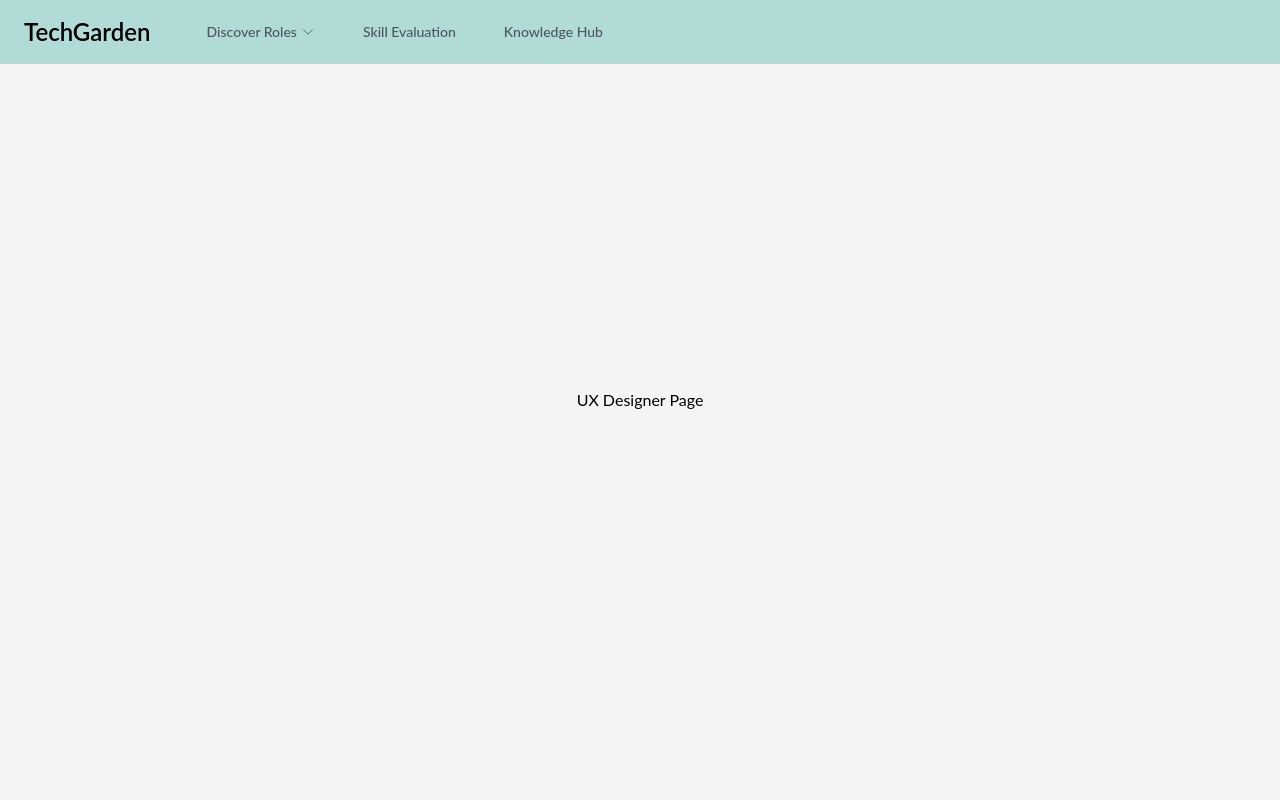
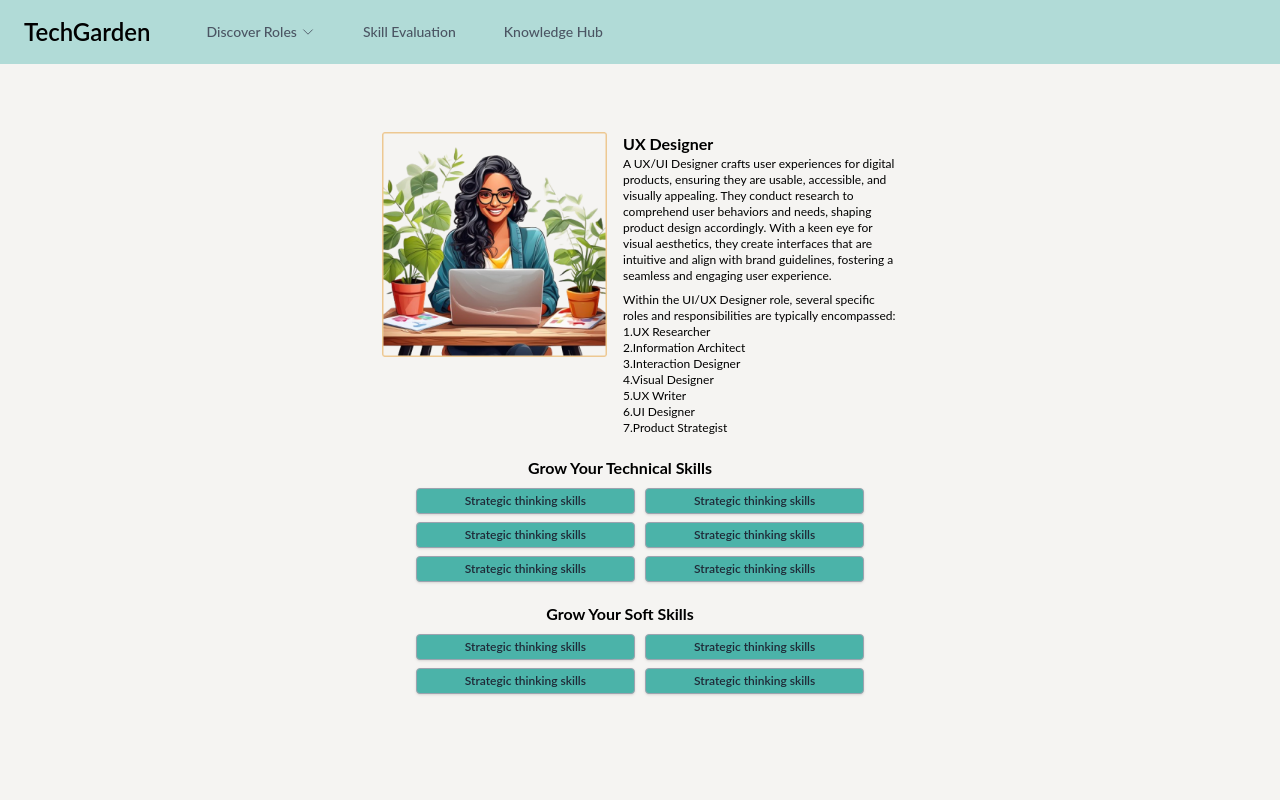
Before and after one commit to cherryontech/TechGarden, a React (Create React App) app: page /ux-designer in a window 1280 px wide. Shown: the top 800 px of the page. Built offline with nearby package versions, Linux system fonts and the light colour scheme; the HTML template or start-up script is replaced by a standard one.

Commit message:
Added UX Designer Learn More Page

```diff
--- a/src/pages/positions/UXDesginer.js
+++ b/src/pages/positions/UXDesginer.js
@@ -1,9 +1,94 @@
-
+import './UXDesigner.css';
+import uxImage from "../../assets/ux_role.png";
 
 
 function UXDesginer() {
     return (
-      <h1>UX Designer Page</h1>
+      <div className="container">
+      <div className="containerTwo">
+        <div className="roles-image">
+          <img src={uxImage} alt="UX Role" className="role-image" />
+        </div>
+      </div>
+
+
+      <div className="containerOne">
+        <div className="font-bold roles-title text-md  ">UX Designer</div>
+        <div className="text-xs roles-sum">
+          A UX/UI Designer crafts user experiences for digital products, ensuring they are usable, accessible, and visually appealing. They conduct research to comprehend user behaviors and needs, shaping product design accordingly. With a keen eye for visual aesthetics, they create interfaces that are intuitive and align with brand guidelines, fostering a seamless and engaging user experience.
+      </div>
+      <div className=" text-xs roles-list mt-2">Within the UI/UX Designer role, several specific roles and responsibilities are typically encompassed:</div>
+
+      <div className="roles-list1 text-xs">
+      <div className="text-xs">1.UX Researcher</div>
+        <div className="text-xs">2.Information Architect</div>
+        <div className="text-xs">3.Interaction Designer</div>
+        <div className="text-xs">4.Visual Designer</div>
+        <div className="text-xs">5.UX Writer</div>
+        <div className="text-xs">6.UI Designer</div>
+        <div className="text-xs">7.Product Strategist</div></div>
+        </div>
+
+
+        <div className="containerthree">
+        <div className="skill-title text-md mr-10 mt-3 font-bold">Grow Your Technical Skills</div>
+        </div>
+
+
+        <div className="containerfour">
+        <button className="bg-tropical-cyan text-gray-800 text-xs font-semibold py-1 px-12 border border-gray-400 rounded shadow">
+            Strategic thinking skills
+          </button>
+          <button className="bg-tropical-cyan text-gray-800 text-xs font-semibold py-1 px-12 border border-gray-400 rounded shadow">
+            Strategic thinking skills
+          </button>
+        </div>
+        <div className="containersix">
+        <button className=" bg-tropical-cyan text-gray-800 text-xs font-semibold py-1 px-12 border border-gray-400 rounded shadow">
+            Strategic thinking skills
+          </button>
+          <button className=" bg-tropical-cyan text-gray-800 text-xs font-semibold py-1 px-12 border border-gray-400 rounded shadow">
+            Strategic thinking skills
+          </button>
+        </div>
+
+
+        <div className="containersix">
+        <button className=" bg-tropical-cyan text-gray-800 text-xs font-semibold py-1 px-12 border border-gray-400 rounded shadow">
+            Strategic thinking skills
+          </button>
+          <button className=" bg-tropical-cyan text-gray-800 text-xs font-semibold py-1 px-12 border border-gray-400 rounded shadow">
+            Strategic thinking skills
+          </button>
+        </div>
+
+
+        <div className="containerfive">
+        <div className="skill-title text-md mr-10 mt-3 font-bold">Grow Your Soft Skills</div>
+        </div>
+
+
+        <div className="containersix">
+        <button className=" bg-tropical-cyan text-gray-800 text-xs font-semibold py-1 px-12 border border-gray-400 rounded shadow">
+            Strategic thinking skills
+          </button>
+          <button className=" bg-tropical-cyan text-gray-800 text-xs font-semibold py-1 px-12 border border-gray-400 rounded shadow">
+            Strategic thinking skills
+          </button>
+        </div>
+
+
+        <div className="containersix">
+        <button className=" bg-tropical-cyan text-gray-800 text-xs font-semibold py-1 px-12 border border-gray-400 rounded shadow">
+            Strategic thinking skills
+          </button>
+          <button className=" bg-tropical-cyan text-gray-800 text-xs font-semibold py-1 px-12 border border-gray-400 rounded shadow">
+            Strategic thinking skills
+          </button>
+        </div>
+        </div>
+
+
     );
   }
 
--- /dev/null
+++ b/src/pages/positions/UXDesigner.css
@@ -0,0 +1,42 @@
+.container {
+    display: grid;
+    grid-template-columns: min-content min-content;
+    margin-top: 2%;
+    justify-content: center;
+    grid-column-gap: 1em;
+    grid-row-gap: 0.5em;
+ }
+
+
+
+
+
+
+ .roles-image{
+    height: 225px;
+    width: 225px;
+ }
+ .roles-title {
+    grid-column: 2;
+    grid-row: 1; /* Placing title in the first row */
+ }
+
+
+ .roles-sum {
+    grid-column: 2; /* Placing summary in the second row */
+    min-width: 275px;
+ }
+ .roles-list1 {
+    grid-column: 2;
+ }
+
+
+ .containerthree,
+ .containerfour,
+ .containerfive,
+ .containersix{
+    display: flex;
+    justify-content: center; /* Center horizontally */
+    grid-column: 1 / span 2; /* Span across both columns */
+    grid-gap: 10px
+  }
```
